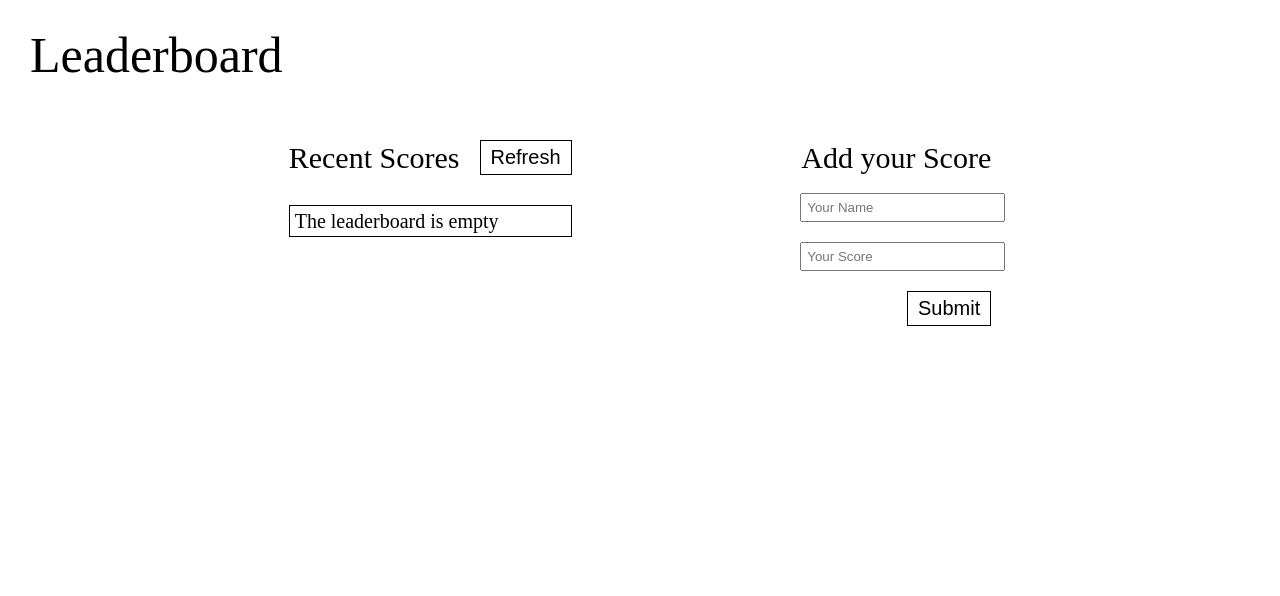
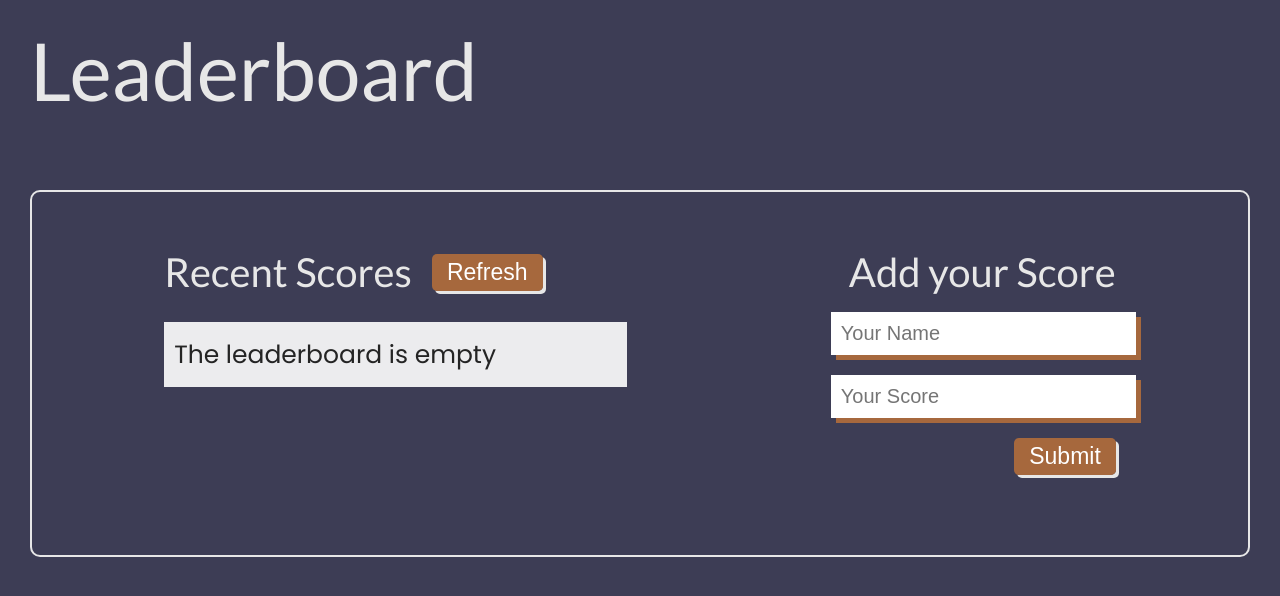
Before and after one commit to JohnFTitor/leaderBoard, a website built with webpack: page src/template.html in a window 1280 px wide. Built offline with nearby package versions, Linux system fonts and the light colour scheme; no server answers.

Commit message:
Add Styles to the page

```diff
--- a/src/scripts/styles/abstracts/_variables.scss
+++ b/src/scripts/styles/abstracts/_variables.scss
@@ -1 +1,6 @@
 // Variables
+
+$color-text: rgb(231, 231, 231);
+$orange-background: rgb(193, 115, 56 , 80%);
+$white-background: rgb(255 ,255 ,255 , 90%);
+$gray-background: rgba(255, 255, 255, 0.411);
--- a/src/scripts/styles/base/_typography.scss
+++ b/src/scripts/styles/base/_typography.scss
@@ -1,11 +1,23 @@
+@import url('https://fonts.googleapis.com/css2?family=Lato&family=Poppins&display=swap');
+
 html {
   font-size: 10px;
+  font-family: 'Lato', sans-serif;
+  color: $color-text;
 }
 
 h1 {
-  font-size: 5rem;
+  font-size: 8rem;
 }
 
 h2 {
-  font-size: 3rem;
+  font-size: 4rem;
 }
+
+input {
+  font-size: 2rem;
+}
+
+li {
+  font-family: 'Poppins', sans-serif;
+}
--- a/src/scripts/styles/components/_buttons.scss
+++ b/src/scripts/styles/components/_buttons.scss
@@ -1,11 +1,23 @@
 // Buttons
 
+@keyframes dance {
+  0% {transform: rotate(0deg) scale(1);}
+  33% {transform: rotate(15deg) scale(1.1);}
+  66% {transform: rotate(-15deg) scale(1.1);}
+  100% {transform: rotate(0deg) scale(1);}
+}
+
+
 button {
-  padding: 5px 10px;
-  border: 1px solid black;
-  font-size: 2rem;
+  padding: 5px 15px;
+  border-radius: 5px;
+  color: white;
+  background-color: $orange-background;
+  font-size: 2.3rem;
+  box-shadow: 3px 3px $color-text;
 }
 
 button:hover {
   cursor: pointer;
+  animation: dance 1s ease-in-out 0s infinite normal;
 }
--- a/src/scripts/styles/layout/_grid.scss
+++ b/src/scripts/styles/layout/_grid.scss
@@ -1,3 +1,7 @@
+body {
+  overflow: hidden;
+}
+
 .flex-container {
   display: flex;
   align-items: center;
--- a/src/scripts/styles/pages/_home.scss
+++ b/src/scripts/styles/pages/_home.scss
@@ -1,4 +1,8 @@
 // Home
+body {
+  background-color: rgba(0, 0, 32, 0.76);
+}
+
 section {
   width: 100%;
   padding: 30px;
@@ -6,9 +10,12 @@ section {
 
 .leader-board {
   width: 100%;
-  justify-content: space-evenly;
+  justify-content: space-around;
   align-items: baseline;
   padding: 6rem 3rem;
+  border: 2px solid $color-text;
+  border-radius: 10px;
+  margin-top: 80px;
 
   form {
     align-items: flex-end;
@@ -23,12 +30,27 @@ section {
     }
 
     input {
-      padding: 5px;
+      padding: 10px;
+      border: none;
+      box-shadow: 5px 5px $orange-background;
+      transition: transform 0.2s ease-in-out;
+    }
+
+    input:focus-visible {
+      outline: none;
+      transform: scale(1.1);
+    }
+
+    input:hover {
+      transform: scale(1.1);
     }
   }
 }
 
 .score-table {
+
+  width: 40%;
+
   div {
     padding-bottom: 3rem;
   }
@@ -38,11 +60,38 @@ section {
   }
 
   ul {
+    width: 100%;
+    max-height: 50vh;
+    overflow-y: auto;
+
     li {
       font-size: 2rem;
       width: 100%;
-      border: 1px solid black;
-      padding: 5px;
+      padding: 20px 10px;
+      font-size: 2.5rem;
+      background-color: $white-background;
+      color: rgb(36, 36, 36);
+      font-weight: 500;
     }
+
+    li:nth-child(even) {
+      background-color: $gray-background;
+    }
+
   }
 }
+
+::-webkit-scrollbar {
+  width: 10px;
+}
+
+::-webkit-scrollbar-track {
+  background-color: $color-text;
+}
+
+::-webkit-scrollbar-thumb {
+  background-color: rgb(116, 116, 116);
+}
+::-webkit-scrollbar-thumb:hover {
+  background-color: rgb(87, 87, 87);
+}
```
